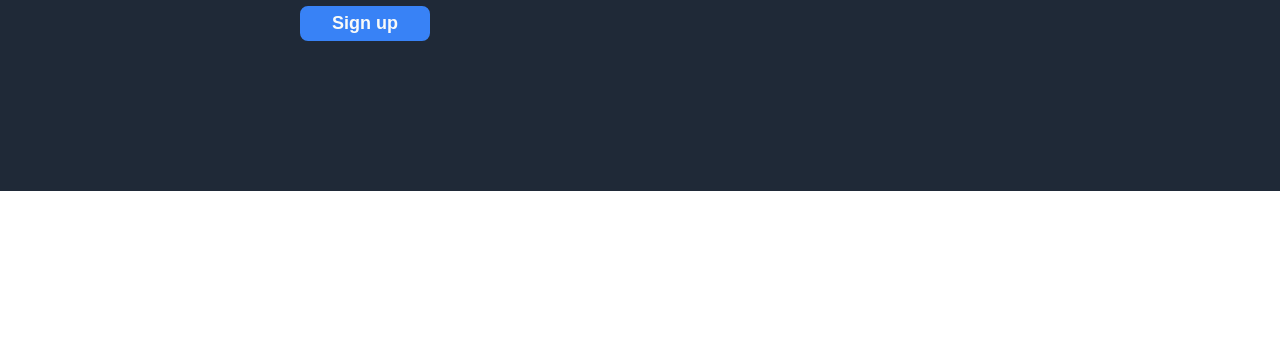
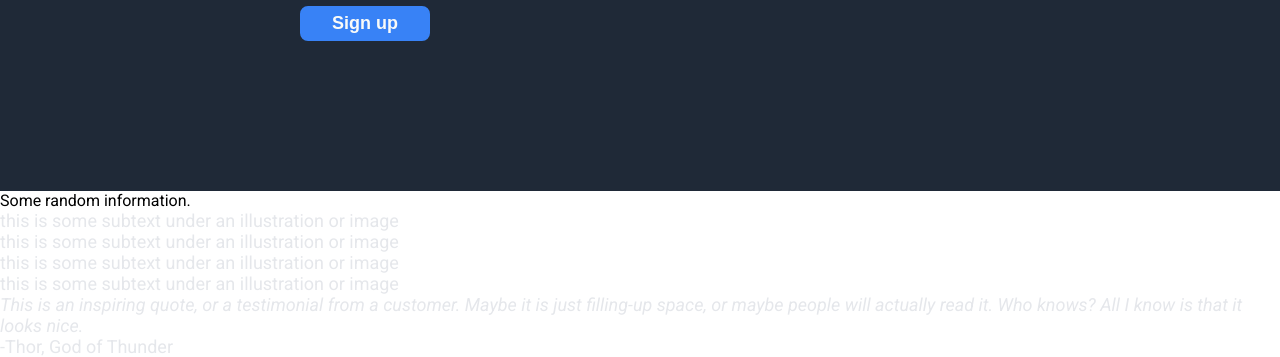
Before and after one commit to BitBump/odin-landing-page-flex, a plain HTML site: page index.html in a window 1280 px wide. Shown: the part 545-902 px from the top of the page. Before the commit the page ends 800 px from the top, so only its background shows below. Drawn offline with Linux system fonts and the light colour scheme.

Commit message:
Introduce html for top and middle of page
This commit introduces the html code comprising the elements
which populate the 'top' and 'middle' sections (below 'header').

```diff
--- a/index.html
+++ b/index.html
@@ -37,8 +37,44 @@
         </div>
 
     </div>
-    <div class="top"></div>
-    <div class="middle"></div>
+
+    <div class="top">
+
+        <div class="info_header">Some random information.</div>
+        <div class="cards_container">
+
+            <div class="card">
+                <div class="bordered_div"></div>
+                <p id="subtext">this is some subtext under an illustration or image</p>
+            </div>
+            <div class="card">
+                <div class="bordered_div"></div>
+                <p id="subtext">this is some subtext under an illustration or image</p>
+            </div>
+            <div class="card">
+                <div class="bordered_div"></div>
+                <p id="subtext">this is some subtext under an illustration or image</p>
+            </div>
+            <div class="card">
+                <div class="bordered_div"></div>
+                <p id="subtext">this is some subtext under an illustration or image</p>
+            </div>
+
+        </div>
+
+    </div>
+
+    <div class="middle">
+
+        <div class="signed_quote">
+                <p id="quote"><em>This is an inspiring quote, or a testimonial from a customer. Maybe it is just
+                filling-up space, or maybe people will actually read it. Who knows? All I know
+                is that it looks nice.</em>
+                </p>
+                <p id="signature">-Thor, God of Thunder</p>
+        </div>
+
+    </div>
     <div class="bottom"></div>
     <div class="footer"></div>
 
```
